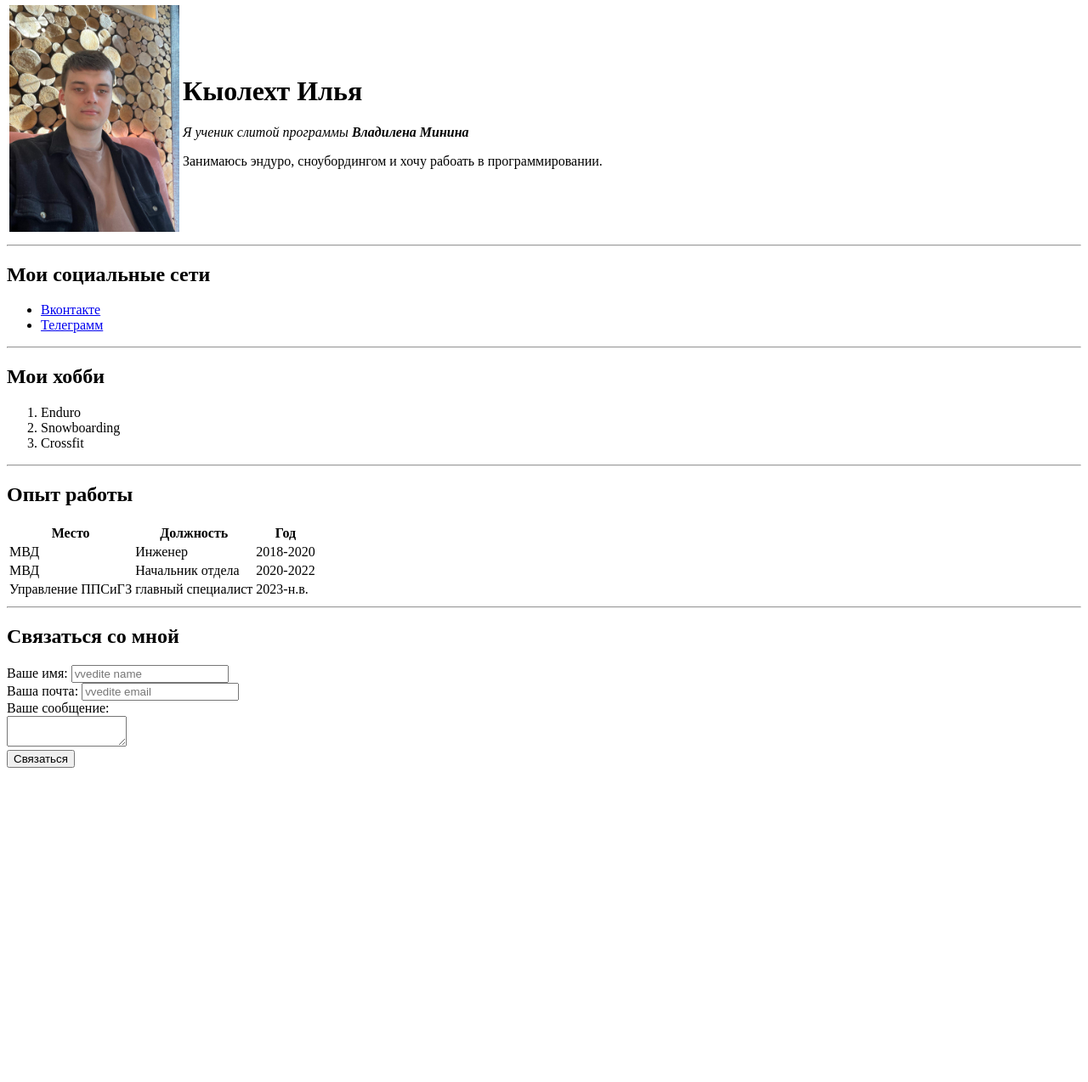
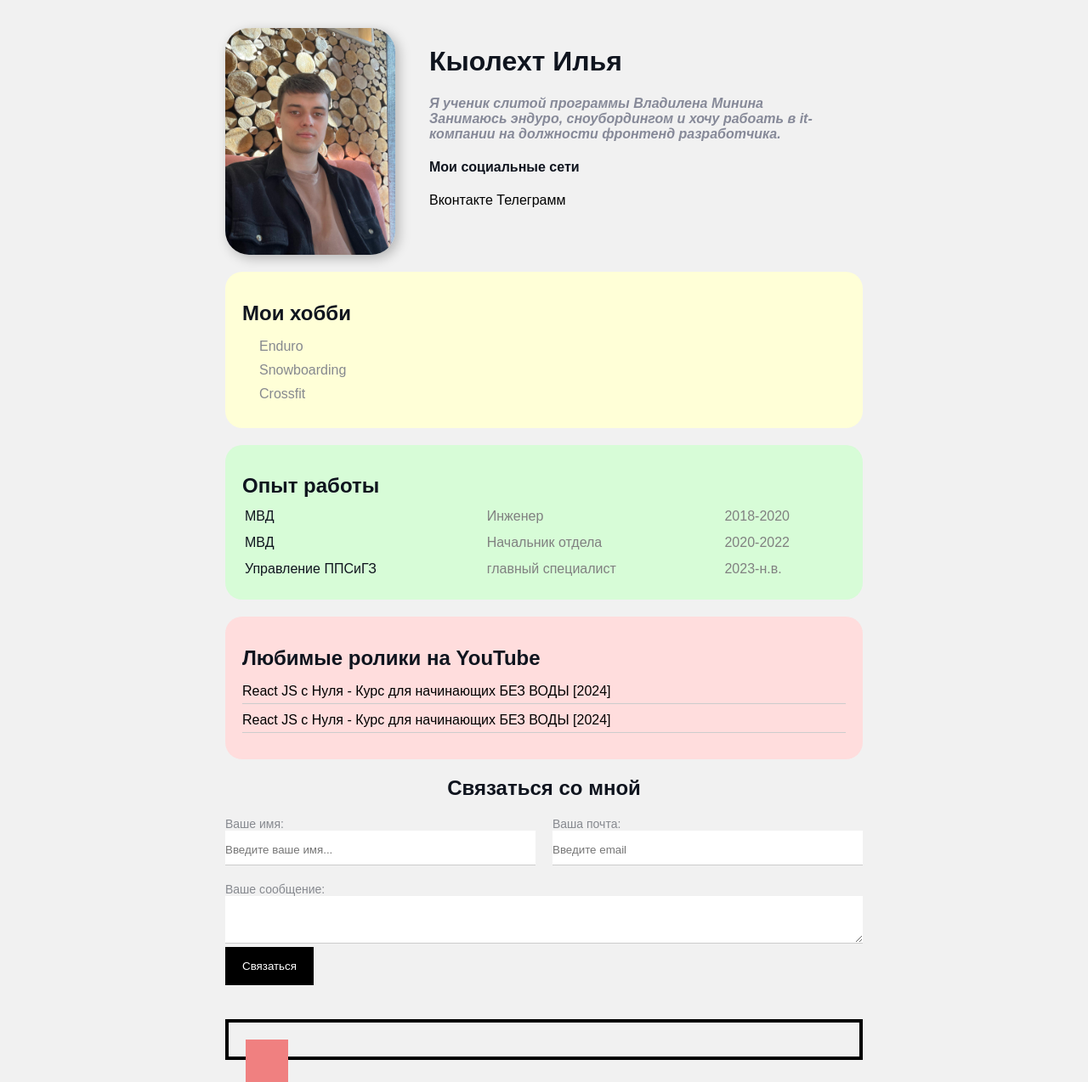
Before and after one commit to IlyaKyoleht/cv, a plain HTML site: page index.html in a window 1280 px wide. Shown: the part 5-1279 px from the top of the page at 85% size. Before the commit the page ends 917 px from the top, so only its background shows below. Drawn offline with Linux system fonts and the light colour scheme; a web font is replaced by a local one.

Commit message:
Add files via upload

```diff
--- a/index.html
+++ b/index.html
@@ -3,42 +3,47 @@
   <head>
     <meta charset="UTF-8" />
     <title>Ilya`s CV</title>
+    <link rel="stylesheet" href="style.css">
   <body>
-    <table><tr><td>
-    <img src="photo_2024-01-09_16-41-49.jpg" width="200" alt="Тут моя фотка"></td>
-    <td>
+    <div class="container">
+    <div class="info">
+    <img class="avatar" src="photo_2024-01-09_16-41-49.jpg"  alt="Тут моя фотка">
+    <div class="info-text">
     <h1>Кыолехт Илья</h1>
-    <p><em>Я ученик слитой программы <strong>Владилена Минина</strong></em></p>
-    <p>Занимаюсь эндуро, сноубордингом и хочу рабоать в программировании.</p></td></tr>
-  </table>
-    <hr>
-    <h2>Мои социальные сети</h2>
-    <ul>
-      <li><a target="_blank" href="https://vk.com/id13874390">Вконтакте</a></li>
-      <li><a target="_blank" href="https://t.me/pokoril">Телеграмм</a></li>
-    </ul>
-    <hr>
+    <p>Я ученик слитой программы <strong>Владилена Минина</strong></p>
+    <p>Занимаюсь эндуро, сноубордингом и хочу рабоать в it-компании на должности фронтенд разработчика.</p></td>
+
+    <h4>Мои социальные сети</h4>
+
+      <a target="_blank" href="https://vk.com/id13874390">Вконтакте</a>
+      <a target="_blank" href="https://t.me/pokoril">Телеграмм</a>
+    </div>
+  </div>
+
+
+
+
+
+
+
+<div class="card bg-yellow">
     <h2>Мои хобби</h2>
-    <ol>
+    <ol class="list">
       <li>Enduro</li>
       <li>Snowboarding</li>
       <li>Crossfit</li>
 
     </ol>
-    <hr>
+  </div>
+
+  <div class="card bg-green">
     <h2>Опыт работы</h2>
-    <table>
-      <tr>
-        <th>Место</th>
-        <th>Должность</th>
-        <th>Год</th>
-      </tr>
-      <tr>
+    <table class="table">
+          <tr>
         <td>МВД</td>
         <td>Инженер</td>
         <td>2018-2020</td>
       </tr>
-
       <tr>
         <td>МВД</td>
         <td>Начальник отдела</td>
@@ -50,20 +55,43 @@
         <td>2023-н.в.</td>
       </tr>
     </table>
-  <hr>
+  </div>
+  <div class="card bg-red">
+    <h2>Любимые ролики на YouTube</h2>
+    <ul class="link-list">
+      <li> <a href="https://youtu.be/kz23xxukY5s?si=vudKrZgGIWxe1_ur">React JS c Нуля - Курс для начинающих БЕЗ ВОДЫ [2024]</a></li>
+      <li> <a href="https://youtu.be/kz23xxukY5s?si=vudKrZgGIWxe1_ur">React JS c Нуля - Курс для начинающих БЕЗ ВОДЫ [2024]</a></li>
+    </ul>
+  </div>
+
+
+<div class="contact">
     <h2>Связаться со мной</h2>
     <form action="">
+      <div class="row">
+      <div class="form-group">
       <label for="name">Ваше имя:</label>
-      <input type="text" id="name" placeholder="vvedite name">
-      <br>
+      <input type="text" id="name" placeholder="Введите ваше имя...">
+      </div>
+
+
+      <div class="form-group">
       <label for="email">Ваша почта:</label>
-      <input type="text" id="email" placeholder="vvedite email">
-      <br>
+      <input type="text" id="email" placeholder="Введите email">
+    </div>
+  </div>
+    <div class="form-group">
       <label for="text">Ваше сообщение:</label>
-      <br>
       <textarea name="" id="text" cols="15" rows="2"></textarea>
-      <br>
-      <input type="submit" value="Связаться">
+    </div>
+
+
+      <input class="btn" type="submit" value="Связаться">
     </form>
+  </div>
+  <div class="position">
+    <div class="box"></div>
+  </div>
+  </div>
   </body>
 </html>
--- a/style.css
+++ b/style.css
@@ -0,0 +1,168 @@
+@import url('https://fonts.googleapis.com/css2?family=Tektur&display=swap');
+
+body {
+  background-color: #f1f1f1;
+  color: #0f141e;
+  font-size: 16px;
+  font-weight: normal;
+  font-family: 'Tektur', sans-serif;
+}
+
+.avatar {
+  width: 200px;
+  border-radius: 28px;
+  box-shadow: 4px 4px 14px rgba(0, 0, 0, 0.25);
+}
+.info {
+  margin-bottom: 20px;
+  display: flex;
+}
+@media (max-width: 700px) {
+  .info {
+    text-align: center;
+    display: block;
+  }
+}
+.info-text {
+  margin-left: 40px;
+}
+.info p {
+  color: #868998;
+  margin: 0;
+  font-style: italic;
+  font-weight: bold;
+  text-decoration: none;
+}
+a {
+  color: black;
+  text-decoration: none;
+}
+a:hover {
+  text-decoration: underline;
+}
+
+a:active {
+  color: blue;
+}
+a:visited {
+  color: gray;
+}
+
+.card {
+  padding: 15px 20px;
+  margin-bottom: 20px;
+  border-radius: 20px;
+}
+.bg-yellow {
+  background: rgb(255, 255, 215);
+}
+.bg-green {
+  background: rgb(215, 252, 215);
+}
+.bg-red {
+  background: rgb(255, 221, 221);
+}
+
+.card h2 {
+  margin-bottom: 10px;
+}
+
+.list {
+  padding: 0 20px;
+  list-style: none;
+}
+.list li {
+  color: #86898f;
+  margin-bottom: 10px;
+}
+.table {
+  width: 100%;
+}
+
+.table td {
+  padding-bottom: 10px;
+}
+.table td:nth-child(2),
+.table td:nth-child(3) {
+  color: gray;
+}
+.link-list {
+  list-style: none;
+  padding: 0;
+}
+.link-list li {
+  margin-bottom: 10px;
+  padding-bottom: 5px;
+  border-bottom: 1px solid #ccc;
+}
+.contact h2 {
+  text-align: center;
+}
+
+.form-group label {
+  display: block;
+  font-size: 14px;
+  color: #86898f;
+}
+
+.form-group input {
+  box-sizing: border-box;
+  width: 100%;
+  border: none;
+  border-bottom: 1px solid #ccc;
+  color: black;
+  padding: 15px 0 10px;
+  outline: none;
+  font-family: inherit;
+}
+
+.form-group textarea {
+  box-sizing: border-box;
+  width: 100%;
+  border: none;
+  border-bottom: 1px solid #ccc;
+  color: black;
+  padding: 15px 0 10px;
+  outline: none;
+  font-family: inherit;
+}
+
+.row {
+  display: flex;
+  margin-bottom: 20px;
+}
+.row > .form-group {
+  width: 50%;
+}
+.row > .form-group:first-child {
+  margin-right: 20px;
+}
+.container {
+  max-width: 750px;
+  margin: auto;
+  padding-top: 30px;
+}
+
+.btn {
+  background: black;
+  color: white;
+  border: none;
+  padding: 15px 20px;
+  cursor: pointer;
+}
+.btn:hover {
+  opacity: 0.9;
+}
+
+.position {
+  border: 4px solid black;
+  margin-top: 40px;
+  padding: 20px;
+}
+
+.box {
+  width: 50px;
+  height: 50px;
+  background: lightcoral;
+  position: absolute;
+}
```
